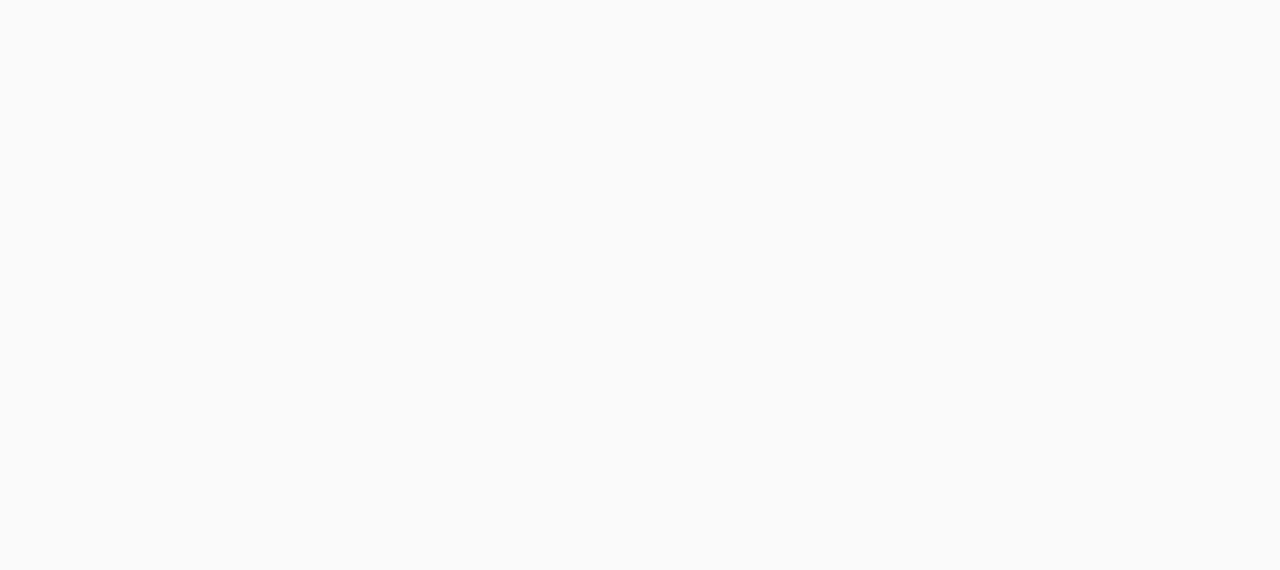
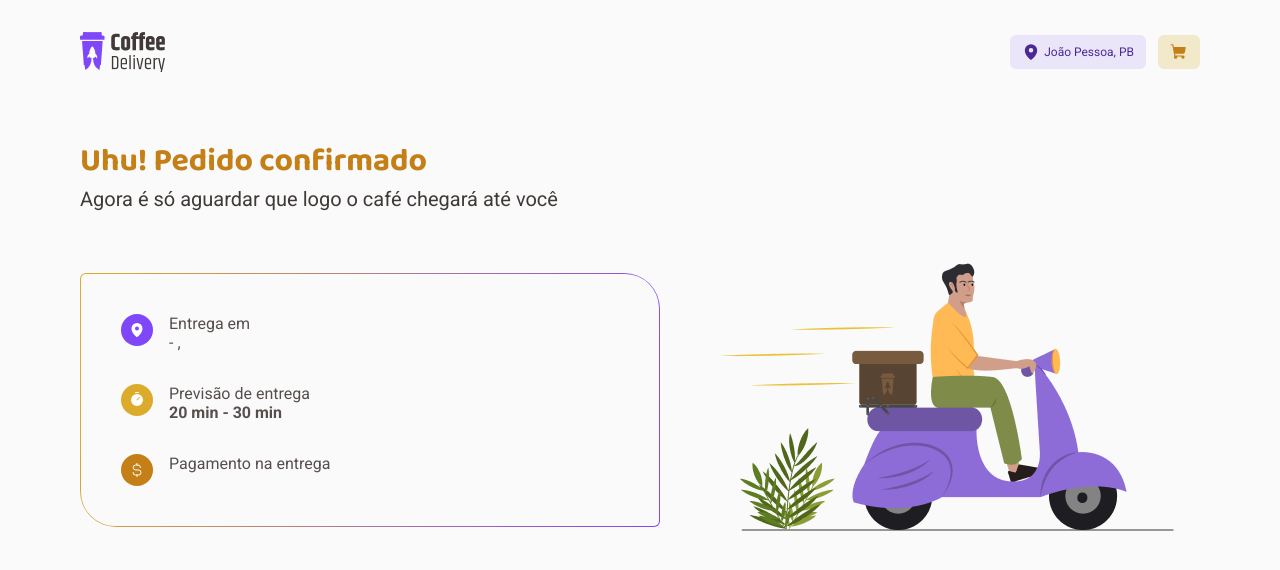
Before and after one commit to carlos3duardo/coffee-delivery, a React (Vite) app: page /success in a window 1280 px wide. Before the commit this address had no page. Shown: the top 570 px of the page. Built offline with nearby package versions, Linux system fonts and the light colour scheme.

Commit message:
Criando a página de sucesso

```diff
--- a/src/Router.tsx
+++ b/src/Router.tsx
@@ -2,6 +2,7 @@ import { Routes, Route } from 'react-router-dom'
 import { Home } from './pages/Home'
 import { Checkout } from './pages/Checkout'
 import { DefaultLayout } from './layouts/DefaultLayout'
+import { Success } from './pages/Success'
 
 export function Router() {
   return (
@@ -9,6 +10,7 @@ export function Router() {
       <Route path="/" element={<DefaultLayout />}>
         <Route path="/" element={<Home />} />
         <Route path="/checkout" element={<Checkout />} />
+        <Route path="/success" element={<Success />} />
       </Route>
     </Routes>
   )
--- a/src/contexts/ShoppingCartContext.tsx
+++ b/src/contexts/ShoppingCartContext.tsx
@@ -1,4 +1,5 @@
 import { createContext, ReactNode, useEffect, useState } from 'react'
+import { redirect, useNavigate } from 'react-router-dom'
 
 import { coffeeList } from '../data/coffees'
 
@@ -84,6 +85,8 @@ export function ShoppingCartProvider({
     return selectedPayment || ''
   })
 
+  const navigate = useNavigate()
+
   function addDrinkToOrder({ drinkId, amount }: AddDrinkToOrderProps) {
     const selectedDrink = coffeeList.find((drink) => drink.id === drinkId)
     const isDrinkAlreadySelected = order.find(
@@ -147,6 +150,8 @@ export function ShoppingCartProvider({
     )
 
     localStorage.setItem('@coffeeDelivery:payment', data.pagamento)
+
+    navigate('/success')
   }
 
   useEffect(() => {
--- /dev/null
+++ b/src/pages/Success/index.tsx
@@ -0,0 +1,74 @@
+import { CurrencyDollarSimple, MapPin, Timer } from 'phosphor-react'
+import { useContext } from 'react'
+import { ShoppingCartContext } from '../../contexts/ShoppingCartContext'
+import {
+  Descricao,
+  Icone,
+  OrderInfo,
+  OrderInfoInner,
+  OrderInfoItem,
+  OrderShipping,
+  SuccessContainer,
+  SuccessContent,
+  SuccessHeader,
+} from './styles'
+
+export function Success() {
+  const { order, deliveryAddress, payment, submitNewOrder } =
+    useContext(ShoppingCartContext)
+
+  return (
+    <SuccessContainer>
+      <SuccessHeader>
+        <h1>Uhu! Pedido confirmado</h1>
+        <p>Agora é só aguardar que logo o café chegará até você</p>
+      </SuccessHeader>
+      <SuccessContent>
+        <OrderInfo>
+          <OrderInfoInner>
+            <OrderInfoItem>
+              <Icone color="purple">
+                <MapPin weight="fill" />
+              </Icone>
+              <Descricao>
+                Entrega em{' '}
+                <strong>
+                  {deliveryAddress.rua} {deliveryAddress.numero}{' '}
+                  {deliveryAddress.complemento}
+                </strong>
+                <br />
+                {deliveryAddress.bairro} - {deliveryAddress.cidade},{' '}
+                {deliveryAddress.uf}
+              </Descricao>
+            </OrderInfoItem>
+
+            <OrderInfoItem>
+              <Icone color="yellow">
+                <Timer weight="fill" />
+              </Icone>
+              <Descricao>
+                Previsão de entrega
+                <br />
+                <strong>20 min - 30 min</strong>
+              </Descricao>
+            </OrderInfoItem>
+
+            <OrderInfoItem>
+              <Icone color="yellowDark">
+                <CurrencyDollarSimple />
+              </Icone>
+              <Descricao>
+                Pagamento na entrega
+                <br />
+                <strong>{payment}</strong>
+              </Descricao>
+            </OrderInfoItem>
+          </OrderInfoInner>
+        </OrderInfo>
+        <OrderShipping>
+          <img src="/images/delivery-illustration.png" alt="" />
+        </OrderShipping>
+      </SuccessContent>
+    </SuccessContainer>
+  )
+}
--- /dev/null
+++ b/src/pages/Success/styles.ts
@@ -0,0 +1,80 @@
+import styled from 'styled-components'
+
+export const SuccessContainer = styled.div`
+  width: 100%;
+  max-width: 70rem;
+  margin: 2rem auto 4rem auto;
+`
+
+export const SuccessHeader = styled.header`
+  h1 {
+    font-family: ${(props) => props.theme.baseTitle};
+    font-size: 2rem;
+    color: ${(props) => props.theme.yellowDark};
+  }
+
+  p {
+    font-family: ${(props) => props.theme.baseText};
+    font-size: 1.25rem;
+    color: ${(props) => props.theme.baseSubtitle};
+  }
+`
+
+export const SuccessContent = styled.div`
+  display: flex;
+  justify-content: space-between;
+  align-items: center;
+  gap: 3rem;
+
+  margin-top: 2.5rem;
+`
+
+export const OrderInfo = styled.div`
+  width: 100%;
+  background: linear-gradient(102.89deg, #dbac2c 2.61%, #8047f8 98.76%);
+  border-radius: 6px 36px;
+`
+
+export const OrderInfoInner = styled.div`
+  display: flex;
+  flex-direction: column;
+  gap: 2rem;
+
+  padding: 2.5rem;
+  background-color: ${(props) => props.theme.background};
+  border-radius: calc(6px - 1px) calc(36px - 2px);
+  margin: 1px;
+`
+
+export const OrderInfoItem = styled.div`
+  display: flex;
+  gap: 1rem;
+`
+
+interface IconeProps {
+  color?:
+    | 'yellow'
+    | 'yellowLight'
+    | 'yellowDark'
+    | 'purple'
+    | 'purpleLight'
+    | 'purpleDark'
+    | 'baseText'
+}
+
+export const Icone = styled.figure<IconeProps>`
+  width: 32px;
+  height: 32px;
+  display: flex;
+  justify-content: center;
+  align-items: center;
+  padding: 8px;
+  border-radius: 32px;
+  color: #ffffff;
+  background-color: ${(props) =>
+    props.color ? props.theme[props.color] : props.theme.baseText};
+`
+
+export const Descricao = styled.div``
+
+export const OrderShipping = styled.figure``
```
Also changed, not shown: src/App.tsx (+4 -4 lines), public/images/delivery-illustration.png (added).
